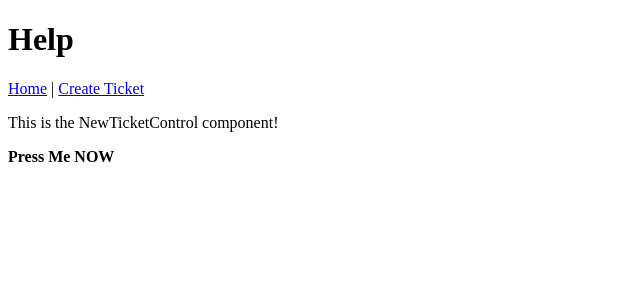
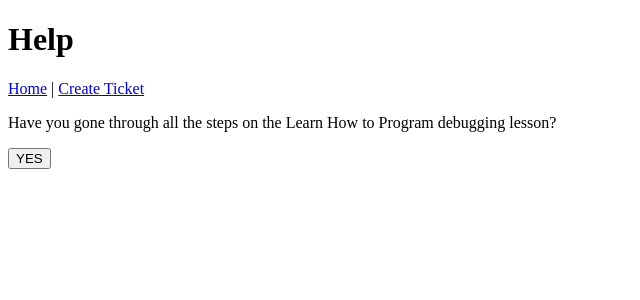
Before and after one commit to harrisejm/React-ex, a React app: page /#/newticket in a window 1280 px wide. Shown: the top 300 px of the page, without its empty margins (0-640 px from the left). Built offline with nearby package versions, Linux system fonts and the light colour scheme.

Commit message:
add control logic

```diff
--- /dev/null
+++ b/src/components/ConfirmationQuestions.jsx
@@ -0,0 +1,12 @@
+import React from 'react';
+
+function ConfirmationQuestions(){
+  return (
+    <div>
+      <p>Have you gone through all the steps on the Learn How to Program debugging lesson?</p>
+      <button>YES</button>
+    </div>
+  );
+}
+
+export default ConfirmationQuestions;
--- a/src/components/NewTicketControl.jsx
+++ b/src/components/NewTicketControl.jsx
@@ -1,4 +1,8 @@
 import React from 'react';
+import PropTypes from 'prop-types';
+import ConfirmationQuestions from './ConfirmationQuestions';
+import NewTicketForm from './NewTicketForm';
+
 
 class NewTicketControl extends React.Component {
 
@@ -7,18 +11,27 @@
     this.state = {
       formVisibleOnPage: false
     };
+    //this.handleClick = this.handleClick.bind(this);
   }
-
-  handleClick(){
-    this.setState({formVisibleOnPage: true});
-    console.log('formVisibleOnPage is currently set to:' +this.state.formVisibleOnPage);
-  }
+  //setState method sets a new state instead of altering it.
+  //The only way we can update state outside of constructor() is by using the built in
+  //setStateMethod()
+  // handleClick(){
+  //   debugger;
+  //   this.setState({formVisibleOnPage: true});
+  //   console.log('formVisibleOnPage is currently set to:' + this.state.formVisibleOnPage);
+  // }
 
   render(){
+    let currentlyVisisbleContent = null;
+    if (this.state.formVisibleOnPage){
+      currentlyVisisbleContent = <NewTicketForm />;
+    }else{
+      currentlyVisisbleContent = <ConfirmationQuestions />;
+    }
     return (
       <div>
-        <p>This is the NewTicketControl component!</p>
-        <strong onClick={this.handleClick}>Press Me NOW</strong>
+        {currentlyVisisbleContent}
       </div>
     );
   }
```
